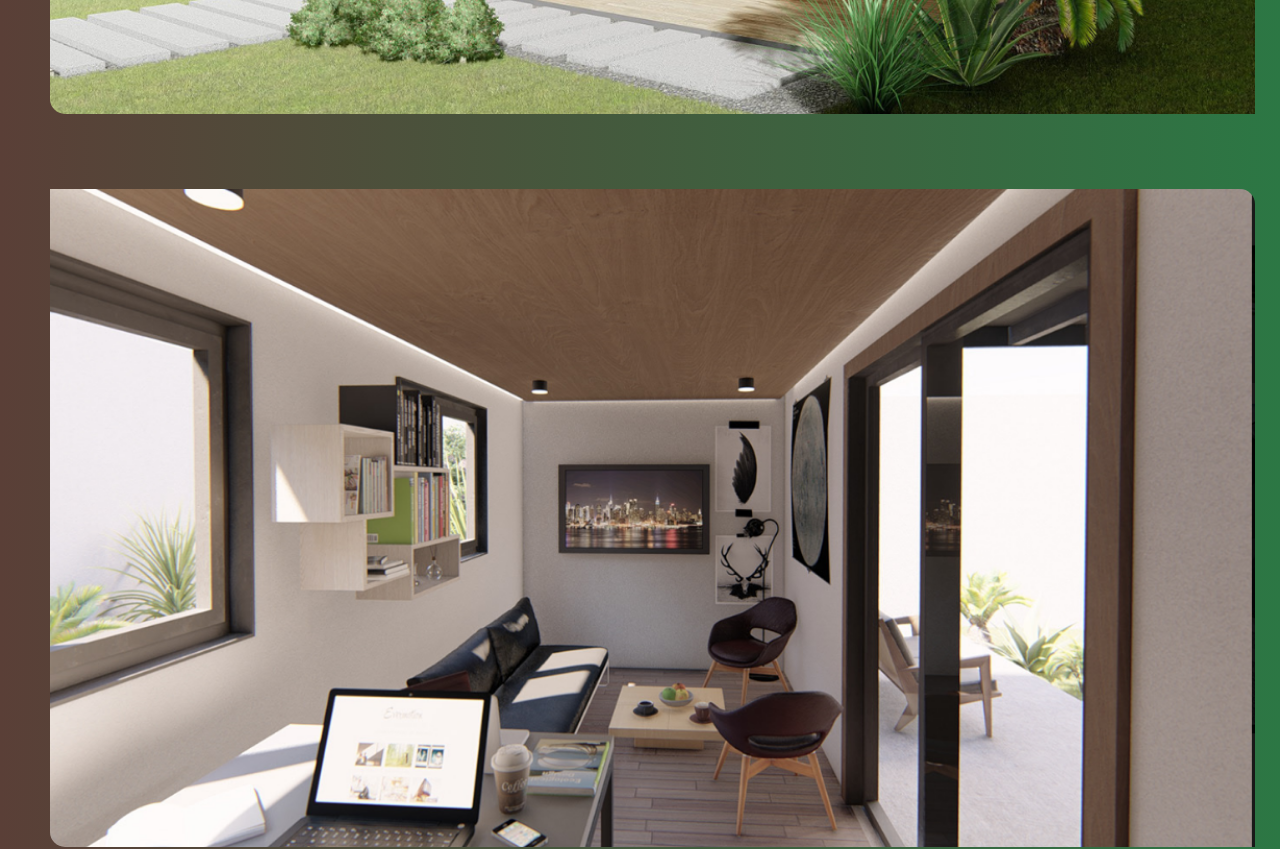
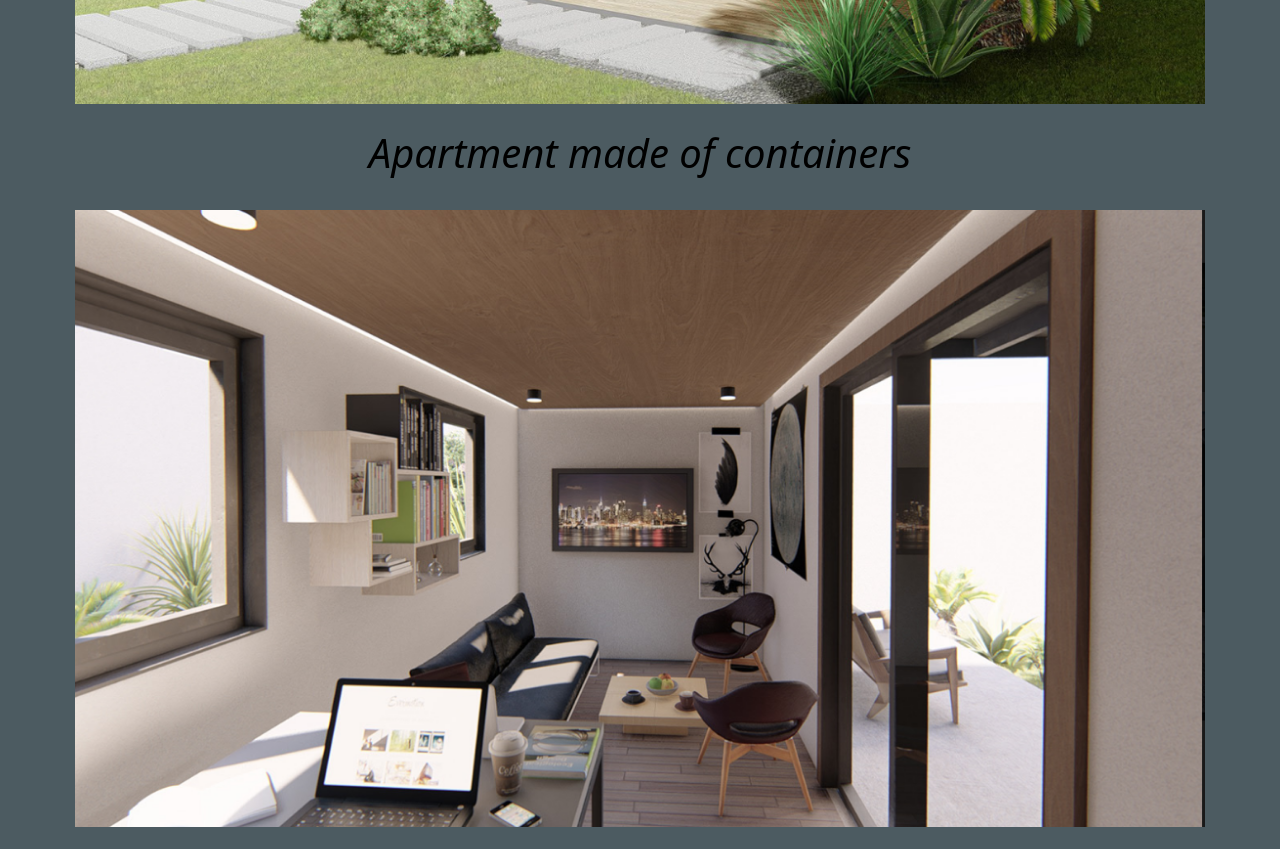
Before and after one commit to vale-tuckler/Jordan, a React (Create React App) app: page /projects in a window 1280 px wide. Shown: the part 1460-2309 px from the top of the page. Built offline with nearby package versions, Linux system fonts and the light colour scheme.

Commit message:
Background change, now is grey. Changes presented by the client must be included too (fonts, titles for each project, and a rearrangement of the projects' description.

```diff
--- a/src/pages/projects.js
+++ b/src/pages/projects.js
@@ -12,6 +12,7 @@ function Projects(){
         <div className="projects-container">
             <Header/>
             <div className="container-fluid first-container">
+                <h1 className="title justify-content">Minimalist Industrial Loft</h1>
                 <Link to="/projects_info#minimalistLoft">
                     <img
                         src={loft}
@@ -22,6 +23,7 @@ function Projects(){
                 </Link>
             </div>
             <div className="container-fluid">
+                <h1 className="title justify-content">Efficient Apartment</h1>
                 <Link to="/projects_info#efficiencyApt">
                     <img
                         src={efficiencyApt}
@@ -32,6 +34,7 @@ function Projects(){
                 </Link>
             </div>
             <div className="container-fluid third-container">
+                <h1 className="title justify-content">Apartment made of containers</h1>
                 <Link to="/projects_info#containersApt">
                     <img
                         src={containerApt}
--- a/src/styles/projects.css
+++ b/src/styles/projects.css
@@ -1,11 +1,8 @@
 @media screen and (min-width:400px){
     .projects-container{
-        /*background-color: #584D3D; BROWN*/
-        /*background-color:#2F4B26;*/
-        background: #5a3f37; /* fallback for old browsers */
-        background: -webkit-linear-gradient(to right, #5a3f37, #2c7744); /* Chrome 10-25, Safari 5.1-6 */
-        background: linear-gradient(to right, #5a3f37, #2c7744); /* W3C, IE 10+/ Edge, Firefox 16+, Chrome 26+, Opera 12+, Safari 7+ */
+        background: #4C5B61;
         height:110%;
+        overflow-x: hidden;
     }
     #third-image{
         width:96%;
@@ -15,8 +12,6 @@
         margin:2%;
         width:96%;
         height:50%;
-        border-radius: 0 15px 0 15px;
-
     }
     .first-container{
         margin-top:3%;
@@ -25,33 +20,33 @@
         height:100% !important;
         margin-bottom:25%;
     }
+    .title{
+        color:black;
+        font-style: italic;
+    }
 }
 
 @media screen and (min-width:600px){
     .projects-container{
-        /*background-color:#2F4B26;*/
-        background: #5a3f37; /* fallback for old browsers */
-        background: -webkit-linear-gradient(to right, #5a3f37, #2c7744); /* Chrome 10-25, Safari 5.1-6 */
-        background: linear-gradient(to right, #5a3f37, #2c7744); /* W3C, IE 10+/ Edge, Firefox 16+, Chrome 26+, Opera 12+, Safari 7+ */
+        background: #4C5B61;
         height:100%;
         overflow-x: hidden;
     }
     #third-image{
-        width:96%;
-        height:100%;
+        width:90%;
+        height:5%;
     }
     .project-face{
-        margin:3%;
-        width:96%;
-        height:50%;
-        border-radius: 0 15px 0 15px;
-
+        margin:2%;
+        margin-left:5%;
+        width:90%;
+        height:5% !important;
     }
     .first-container{
         margin-top:3%;
     }
     .third-container{
-        height:100% !important;
-        margin-bottom:15%;
+        height:10% !important;
+        margin-bottom:10%;
     }
 }
```
